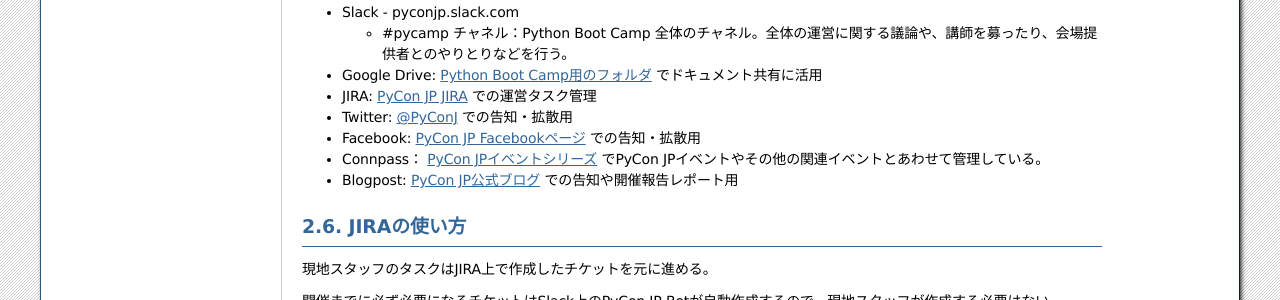
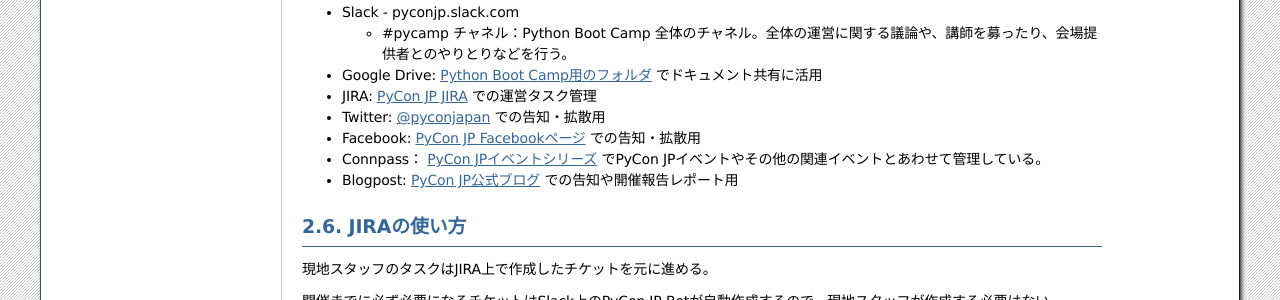
Before and after one commit to pyconjp/pycamp.pycon.jp, a Sphinx documentation site: the page built from source/organize/1_manual.rst, in a window 1280 px wide and 900 px high, scrolled down 4837 px. Shown: the part 151-451 px from the top of the window. Built offline with Sphinx 7.4.7, drawn with Linux system fonts in a browser that asks for light colours.

Commit message:
PyCon JP Twitterアカウントの更新

```diff
--- a/source/organize/1_manual.rst
+++ b/source/organize/1_manual.rst
@@ -219,7 +219,7 @@
   * #pycamp チャネル：Python Boot Camp 全体のチャネル。全体の運営に関する議論や、講師を募ったり、会場提供者とのやりとりなどを行う。
 * Google Drive: `Python Boot Camp用のフォルダ <https://drive.google.com/drive/u/1/folders/0B9xgFsw7nWw9b3pDWHpKRHJ5QmM>`_ でドキュメント共有に活用
 * JIRA: `PyCon JP JIRA <http://pyconjp.atlassian.net>`_ での運営タスク管理
-* Twitter: `@PyConJ <https://twitter.com/pyconj>`_ での告知・拡散用
+* Twitter: `@pyconjapan <https://twitter.com/pyconjapan>`_ での告知・拡散用
 * Facebook: `PyCon JP Facebookページ <https://www.facebook.com/PyConJP/>`_ での告知・拡散用
 * Connpass： `PyCon JPイベントシリーズ <http://pyconjp.connpass.com>`_ でPyCon JPイベントやその他の関連イベントとあわせて管理している。
 * Blogpost: `PyCon JP公式ブログ <https://pyconjp.blogspot.jp>`_ での告知や開催報告レポート用
```
